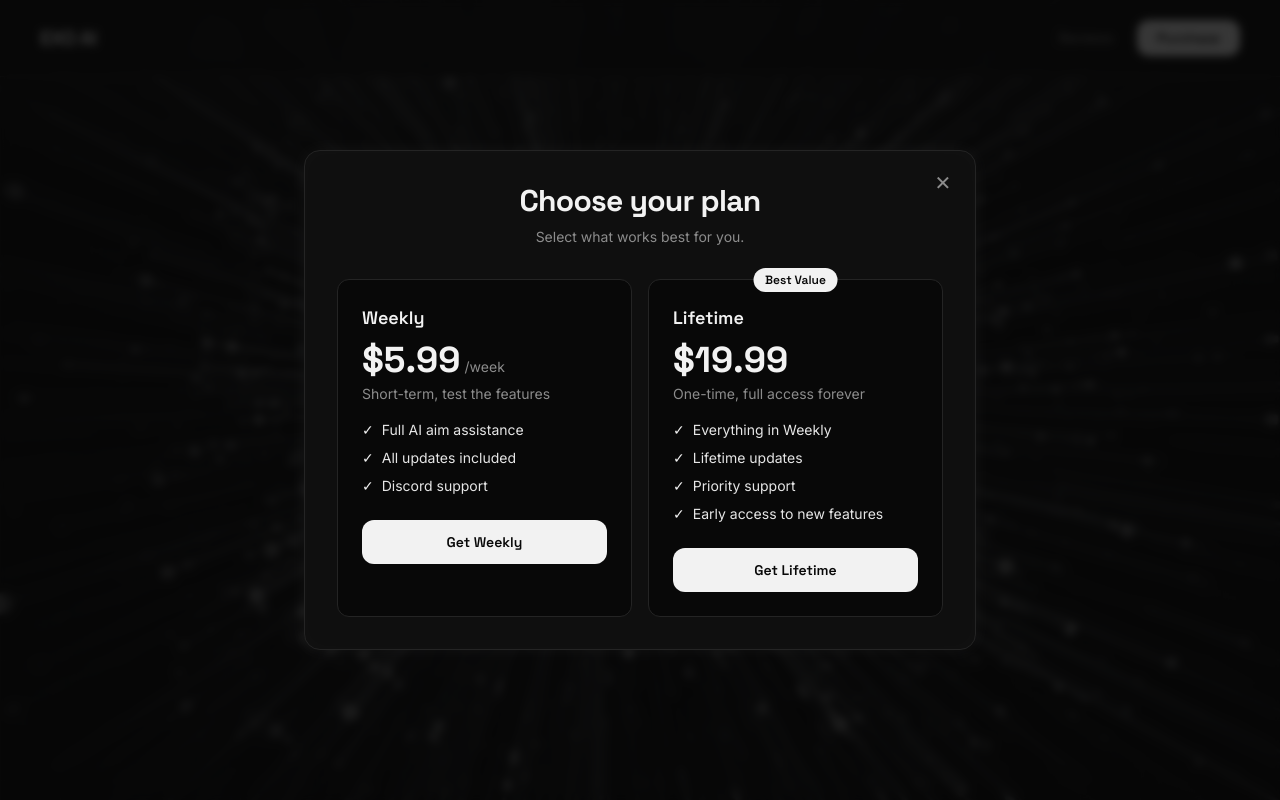
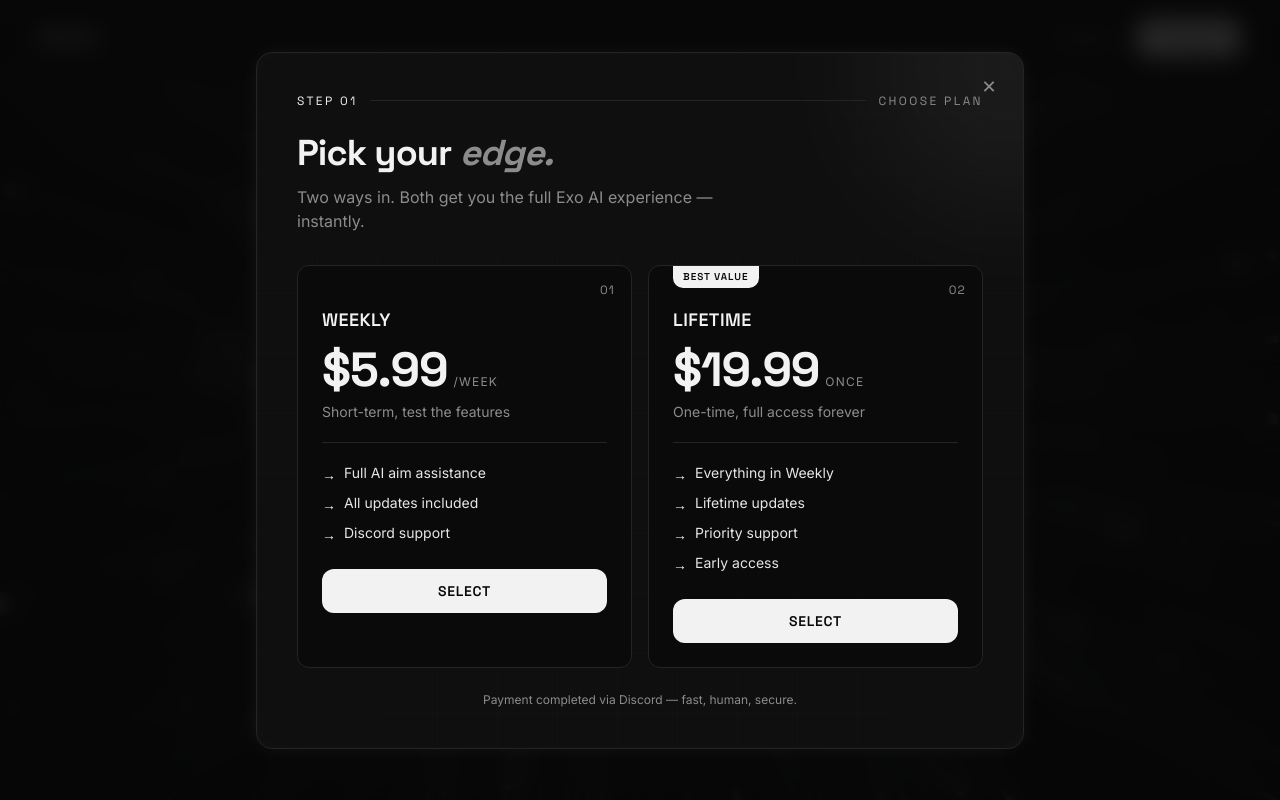
Before and after one commit to floriskornaat-ux/exo-mind-magic, a React (Vite) app: page / in a window 1280 px wide. Both pictures are taken after a click on the button "Purchase". Shown: the top 800 px of the page. Built offline with nearby package versions, Linux system fonts and the light colour scheme; the HTML template or start-up script is replaced by a standard one.

Commit message:
Changes
Co-authored-by: floriskornaat-ux <229839227+floriskornaat-ux@users.noreply.github.com>

```diff
--- a/src/components/PurchaseModal.tsx
+++ b/src/components/PurchaseModal.tsx
@@ -6,33 +6,45 @@ const plans = [
     name: "Weekly",
     price: "$5.99",
     period: "/week",
+    tag: "01",
     description: "Short-term, test the features",
     features: ["Full AI aim assistance", "All updates included", "Discord support"],
   },
   {
     name: "Lifetime",
     price: "$19.99",
-    period: "",
+    period: "once",
+    tag: "02",
     description: "One-time, full access forever",
     badge: "Best Value",
-    features: ["Everything in Weekly", "Lifetime updates", "Priority support", "Early access to new features"],
+    features: ["Everything in Weekly", "Lifetime updates", "Priority support", "Early access"],
   },
 ];
 
 const PurchaseModal = ({ open, onClose }: { open: boolean; onClose: () => void }) => {
   const [selectedPlan, setSelectedPlan] = useState<string | null>(null);
+  const [copied, setCopied] = useState(false);
 
   const handleClose = () => {
     setSelectedPlan(null);
+    setCopied(false);
     onClose();
   };
+
+  const copyInvite = async () => {
+    await navigator.clipboard.writeText("discord.gg/exoai");
+    setCopied(true);
+    setTimeout(() => setCopied(false), 1800);
+  };
+
+  const activePlan = plans.find((p) => p.name === selectedPlan);
 
   return (
     <AnimatePresence>
       {open && (
         <>
           <motion.div
-            className="fixed inset-0 z-50 bg-background/80 backdrop-blur-sm"
+            className="fixed inset-0 z-50 bg-background/85 backdrop-blur-md"
             initial={{ opacity: 0 }}
             animate={{ opacity: 1 }}
             exit={{ opacity: 0 }}
@@ -40,90 +52,170 @@ const PurchaseModal = ({ open, onClose }: { open: boolean; onClose: () => void }
           />
           <motion.div
             className="fixed inset-0 z-50 flex items-center justify-center p-4 pointer-events-none"
-            initial={{ opacity: 0, scale: 0.95 }}
-            animate={{ opacity: 1, scale: 1 }}
-            exit={{ opacity: 0, scale: 0.95 }}
-            transition={{ duration: 0.2 }}
+            initial={{ opacity: 0, y: 20, scale: 0.97 }}
+            animate={{ opacity: 1, y: 0, scale: 1 }}
+            exit={{ opacity: 0, y: 20, scale: 0.97 }}
+            transition={{ duration: 0.25, ease: [0.16, 1, 0.3, 1] }}
           >
-            <div className="w-full max-w-2xl border border-border rounded-2xl bg-card p-8 border-glow relative pointer-events-auto" onClick={(e) => e.stopPropagation()}>
+            <div
+              className="w-full max-w-3xl border border-border rounded-2xl bg-card border-glow relative pointer-events-auto overflow-hidden"
+              onClick={(e) => e.stopPropagation()}
+            >
+              {/* Decorative grid + gradient */}
+              <div className="absolute inset-0 grid-bg opacity-40 pointer-events-none" />
+              <div className="absolute -top-32 -right-32 w-72 h-72 rounded-full bg-foreground/5 blur-3xl pointer-events-none" />
+
               <button
                 onClick={handleClose}
-                className="absolute top-3 right-3 w-10 h-10 flex items-center justify-center rounded-lg text-muted-foreground hover:text-foreground hover:bg-secondary transition-colors text-xl leading-none z-10"
+                className="absolute top-4 right-4 w-9 h-9 flex items-center justify-center rounded-md text-muted-foreground hover:text-foreground hover:bg-secondary transition-colors text-lg leading-none z-20"
                 aria-label="Close"
               >
                 ✕
               </button>
 
+              <div className="relative z-10 p-8 sm:p-10">
                 {selectedPlan ? (
-                <div className="text-center py-4">
-                  <h2 className="font-display text-2xl sm:text-3xl font-bold text-foreground tracking-tight">
-                    Complete your {selectedPlan} purchase
+                  <motion.div
+                    key="discord"
+                    initial={{ opacity: 0, y: 12 }}
+                    animate={{ opacity: 1, y: 0 }}
+                    transition={{ duration: 0.3 }}
+                    className="py-2"
+                  >
+                    {/* Step indicator */}
+                    <div className="flex items-center gap-3 text-xs font-display uppercase tracking-[0.2em] text-muted-foreground">
+                      <span className="text-foreground">Step 02</span>
+                      <span className="h-px flex-1 bg-border" />
+                      <span>Payment</span>
+                    </div>
+
+                    <div className="mt-6 grid sm:grid-cols-[1fr_auto] gap-6 items-end">
+                      <div>
+                        <div className="inline-flex items-center gap-2 px-3 py-1 rounded-full border border-border bg-background/50 text-xs font-body text-muted-foreground">
+                          <span className="w-1.5 h-1.5 rounded-full bg-foreground animate-pulse" />
+                          {activePlan?.name} plan selected
+                        </div>
+                        <h2 className="mt-4 font-display text-3xl sm:text-4xl font-bold text-foreground tracking-tight leading-[1.05]">
+                          Finish in <span className="italic text-muted-foreground">Discord.</span>
                         </h2>
-                  <p className="mt-4 text-muted-foreground font-body">
-                    To complete your payment, please join our Discord server.
+                        <p className="mt-3 text-muted-foreground font-body max-w-md">
+                          Join our server — a team member will verify your order and unlock Exo AI within minutes.
                         </p>
-                  <p className="mt-2 text-muted-foreground font-body text-sm">
-                    Our team will process your order and get you set up right away.
-                  </p>
+                      </div>
+                      <div className="text-right shrink-0">
+                        <div className="font-display text-4xl font-bold text-foreground">{activePlan?.price}</div>
+                        <div className="text-xs uppercase tracking-widest text-muted-foreground font-body">{activePlan?.period}</div>
+                      </div>
+                    </div>
+
+                    {/* Discord card */}
+                    <div className="mt-8 border border-border rounded-xl bg-background/60 p-5 flex flex-col sm:flex-row sm:items-center gap-4">
+                      <div className="flex items-center gap-3 flex-1 min-w-0">
+                        <div className="w-12 h-12 rounded-lg bg-foreground text-background flex items-center justify-center font-display font-bold text-xl shrink-0">
+                          D
+                        </div>
+                        <div className="min-w-0">
+                          <div className="text-xs uppercase tracking-widest text-muted-foreground font-body">Invite</div>
+                          <div className="font-display text-lg font-semibold text-foreground truncate">discord.gg/exoai</div>
+                        </div>
+                      </div>
+                      <div className="flex gap-2 shrink-0">
+                        <button
+                          onClick={copyInvite}
+                          className="px-4 py-2.5 border border-border rounded-lg text-sm font-display font-semibold text-foreground hover:bg-secondary transition-colors"
+                        >
+                          {copied ? "Copied ✓" : "Copy"}
+                        </button>
                         <a
                           href="https://discord.gg/exoai"
                           target="_blank"
                           rel="noopener noreferrer"
-                    className="mt-6 inline-block w-full sm:w-auto px-8 py-3 bg-foreground text-background font-display text-sm font-semibold rounded-lg hover:opacity-90 transition-opacity"
+                          className="px-5 py-2.5 bg-foreground text-background font-display text-sm font-semibold rounded-lg hover:opacity-90 transition-opacity"
                         >
-                    Join discord.gg/exoai
+                          Join →
                         </a>
+                      </div>
+                    </div>
+
                     <button
                       onClick={() => setSelectedPlan(null)}
-                    className="mt-4 block mx-auto text-sm text-muted-foreground hover:text-foreground font-body transition-colors"
+                      className="mt-6 text-sm text-muted-foreground hover:text-foreground font-body transition-colors"
                     >
                       ← Back to plans
                     </button>
+                  </motion.div>
+                ) : (
+                  <motion.div
+                    key="plans"
+                    initial={{ opacity: 0, y: 12 }}
+                    animate={{ opacity: 1, y: 0 }}
+                    transition={{ duration: 0.3 }}
+                  >
+                    <div className="flex items-center gap-3 text-xs font-display uppercase tracking-[0.2em] text-muted-foreground">
+                      <span className="text-foreground">Step 01</span>
+                      <span className="h-px flex-1 bg-border" />
+                      <span>Choose plan</span>
                     </div>
-              ) : (
-                <>
-                  <h2 className="font-display text-2xl sm:text-3xl font-bold text-foreground tracking-tight text-center">
-                    Choose your plan
+
+                    <h2 className="mt-6 font-display text-3xl sm:text-4xl font-bold text-foreground tracking-tight leading-[1.05]">
+                      Pick your <span className="italic text-muted-foreground">edge.</span>
                     </h2>
-                  <p className="mt-2 text-muted-foreground font-body text-center text-sm">
-                    Select what works best for you.
+                    <p className="mt-3 text-muted-foreground font-body max-w-md">
+                      Two ways in. Both get you the full Exo AI experience — instantly.
                     </p>
 
                     <div className="mt-8 grid grid-cols-1 sm:grid-cols-2 gap-4">
                       {plans.map((plan) => (
                         <div
                           key={plan.name}
-                        className="relative border border-border rounded-xl p-6 bg-background hover:border-muted-foreground/40 transition-colors group"
+                          className="relative border border-border rounded-xl p-6 bg-background/60 hover:border-foreground/40 transition-all group overflow-hidden"
                         >
+                          {/* Number tag */}
+                          <span className="absolute top-4 right-4 font-display text-xs text-muted-foreground tracking-widest">
+                            {plan.tag}
+                          </span>
                           {plan.badge && (
-                          <span className="absolute -top-3 left-1/2 -translate-x-1/2 bg-foreground text-background text-xs font-display font-semibold px-3 py-1 rounded-full">
+                            <span className="absolute -top-px left-6 bg-foreground text-background text-[10px] font-display font-semibold uppercase tracking-widest px-2.5 py-1 rounded-b-md">
                               {plan.badge}
                             </span>
                           )}
-                        <h3 className="font-display text-lg font-semibold text-foreground">{plan.name}</h3>
-                        <div className="mt-2 flex items-baseline gap-1">
-                          <span className="font-display text-4xl font-bold text-foreground">{plan.price}</span>
-                          {plan.period && <span className="text-sm text-muted-foreground font-body">{plan.period}</span>}
+
+                          <h3 className="mt-4 font-display text-lg font-semibold text-foreground uppercase tracking-wide">
+                            {plan.name}
+                          </h3>
+                          <div className="mt-3 flex items-baseline gap-1.5">
+                            <span className="font-display text-5xl font-bold text-foreground tracking-tight">{plan.price}</span>
+                            {plan.period && (
+                              <span className="text-xs uppercase tracking-widest text-muted-foreground font-body">{plan.period}</span>
+                            )}
                           </div>
-                        <p className="mt-1 text-sm text-muted-foreground font-body">{plan.description}</p>
-                        <ul className="mt-4 space-y-2">
+                          <p className="mt-2 text-sm text-muted-foreground font-body">{plan.description}</p>
+
+                          <div className="my-5 h-px bg-border" />
+
+                          <ul className="space-y-2">
                             {plan.features.map((f) => (
-                            <li key={f} className="flex items-center gap-2 text-sm text-secondary-foreground font-body">
-                              <span className="text-foreground">✓</span> {f}
+                              <li key={f} className="flex items-start gap-2 text-sm text-secondary-foreground font-body">
+                                <span className="text-foreground mt-0.5">→</span> {f}
                               </li>
                             ))}
                           </ul>
                           <button
                             onClick={() => setSelectedPlan(plan.name)}
-                          className="mt-6 block w-full text-center py-3 bg-foreground text-background font-display text-sm font-semibold rounded-lg hover:opacity-90 transition-opacity"
+                            className="mt-6 block w-full text-center py-3 bg-foreground text-background font-display text-sm font-semibold rounded-lg hover:opacity-90 transition-opacity uppercase tracking-wider"
                           >
-                          Get {plan.name}
+                            Select
                           </button>
                         </div>
                       ))}
                     </div>
-                </>
+
+                    <p className="mt-6 text-center text-xs text-muted-foreground font-body">
+                      Payment completed via Discord — fast, human, secure.
+                    </p>
+                  </motion.div>
                 )}
+              </div>
             </div>
           </motion.div>
         </>
```
Lines whose indentation alone changed are shown as unchanged.
